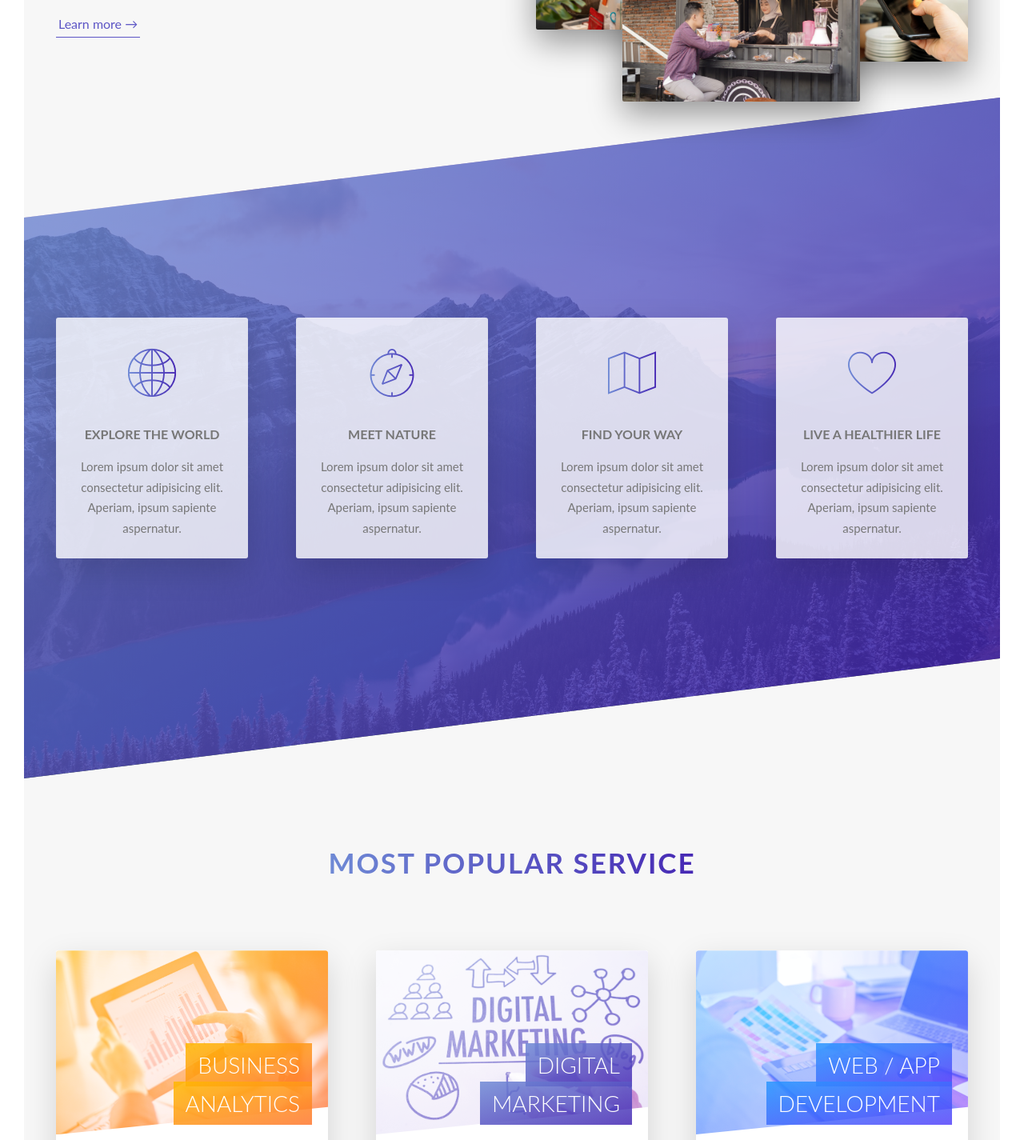
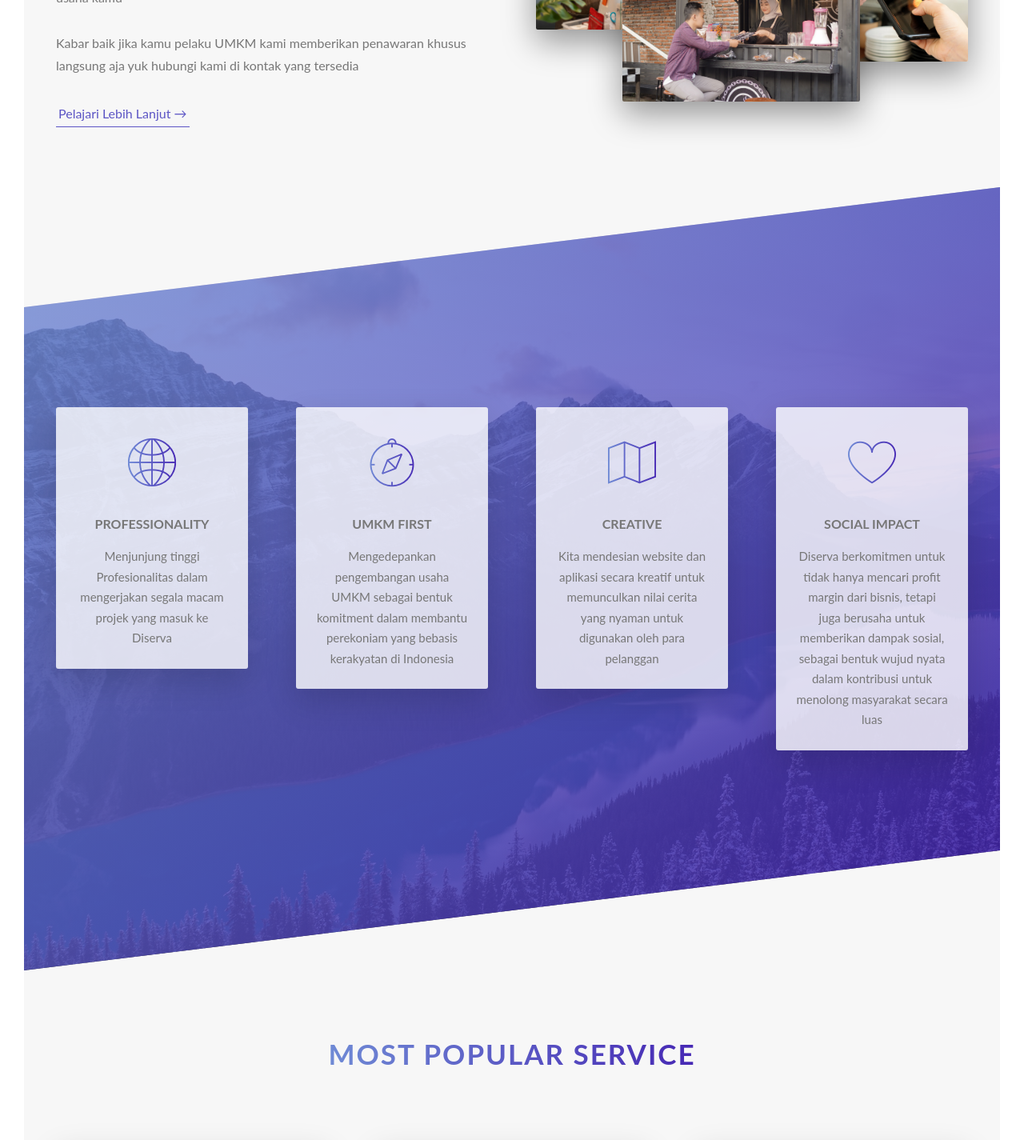
Before and after one commit to kurniawan26/diserva-web-app, a React (Create React App) app: page / in a window 1280 px wide. Shown: the part 1160-2585 px from the top of the page at 80% size. Built offline with nearby package versions, Linux system fonts and the light colour scheme.

Commit message:
Revision Copywriting

```diff
--- a/src/components/About.js
+++ b/src/components/About.js
@@ -22,17 +22,15 @@ export default function About() {
               Apa itu Diserva?
             </h3>
             <p className="paragraph">
-              Diserva adalah sebuah perusahaan digital yang bergerak dalam
-              bidang membantu UMKM berkembang dan dapat bersaing dengan pasar
-              yang kian menuju zaman serta online
+            Diserva (Digital Servica Agency) partner terbaik untuk bisnis anda, kami menawarkan 4 jasa digital (Web Development, Mobile App Development, Digital Marketing dan Marketing Consulting) untuk membantu digitalisasi usaha kamu
             </p>
 
             <p className="paragraph">
-
+            Kabar baik jika kamu pelaku UMKM kami memberikan penawaran khusus langsung aja yuk hubungi kami di kontak yang tersedia
             </p>
 
             <a href="#tours" className="btn-text">
-              Learn more &rarr;
+              Pelajari Lebih Lanjut &rarr;
             </a>
           </div>
           <div className="col-1-of-2">
--- a/src/components/Features.js
+++ b/src/components/Features.js
@@ -8,11 +8,11 @@ export default function Features() {
           <div className="feature-box">
             <i className="feature-box__icon icon-basic-world"></i>
             <h3 className="heading-tertiary u-margin-bottom-small">
-              Explore the world
+              Professionality
             </h3>
             <p className="feature-box__text">
-              Lorem ipsum dolor sit amet consectetur adipisicing elit. Aperiam,
-              ipsum sapiente aspernatur.
+              Menjunjung tinggi Profesionalitas dalam mengerjakan segala macam
+              projek yang masuk ke Diserva
             </p>
           </div>
         </div>
@@ -20,10 +20,12 @@ export default function Features() {
         <div className="col-1-of-4">
           <div className="feature-box">
             <i className="feature-box__icon icon-basic-compass"></i>
-            <h3 className="heading-tertiary u-margin-bottom-small">Meet nature</h3>
+            <h3 className="heading-tertiary u-margin-bottom-small">
+              UMKM First
+            </h3>
             <p className="feature-box__text">
-              Lorem ipsum dolor sit amet consectetur adipisicing elit. Aperiam,
-              ipsum sapiente aspernatur.
+              Mengedepankan pengembangan usaha UMKM sebagai bentuk komitment
+              dalam membantu perekoniam yang bebasis kerakyatan di Indonesia
             </p>
           </div>
         </div>
@@ -31,12 +33,11 @@ export default function Features() {
         <div className="col-1-of-4">
           <div className="feature-box">
             <i className="feature-box__icon icon-basic-map"></i>
-            <h3 className="heading-tertiary u-margin-bottom-small">
-              Find your way
-            </h3>
+            <h3 className="heading-tertiary u-margin-bottom-small">Creative</h3>
             <p className="feature-box__text">
-              Lorem ipsum dolor sit amet consectetur adipisicing elit. Aperiam,
-              ipsum sapiente aspernatur.
+              Kita mendesian website dan aplikasi secara kreatif untuk
+              memunculkan nilai cerita yang nyaman untuk digunakan oleh para
+              pelanggan
             </p>
           </div>
         </div>
@@ -45,11 +46,13 @@ export default function Features() {
           <div className="feature-box">
             <i className="feature-box__icon icon-basic-heart"></i>
             <h3 className="heading-tertiary u-margin-bottom-small">
-              Live a healthier life
+              Social Impact
             </h3>
             <p className="feature-box__text">
-              Lorem ipsum dolor sit amet consectetur adipisicing elit. Aperiam,
-              ipsum sapiente aspernatur.
+              Diserva berkomitmen untuk tidak hanya mencari profit margin dari
+              bisnis, tetapi juga berusaha untuk memberikan dampak sosial,
+              sebagai bentuk wujud nyata dalam kontribusi untuk menolong
+              masyarakat secara luas
             </p>
           </div>
         </div>
--- a/src/components/Header.js
+++ b/src/components/Header.js
@@ -12,7 +12,7 @@ export default function Header() {
       <div className="header__text-box">
         <h1 className="heading-primary">
           <span className="heading-primary--main">Diserva</span>
-          <span className="heading-primary--sub">Mari kembangkan bisnis kamu bersama kami</span>
+          <span className="heading-primary--sub">Partner tepat untuk menjangkau Target Market anda </span>
         </h1>
 
         <a href="#section-tours" className="btn btn--white btn--animated">
--- a/src/components/MainContent.js
+++ b/src/components/MainContent.js
@@ -3,14 +3,14 @@ import About from "./About";
 import Book from "./Book";
 import Features from "./Features";
 import Stories from "./Stories";
-import Tours from "./Tours";
+import Services from "./Services";
 
 export default function MainContent() {
   return (
     <main>
       <About />
       <Features />
-      <Tours />
+      <Services />
       <Stories />
       <Book />
     </main>
--- a/src/components/Tours.js
+++ b/src/components/Services.js
@@ -14,16 +14,15 @@ export default function Tours() {
               <div className="card__picture card__picture--1">&nbsp;</div>
               <h4 className="card__heading">
                 <span className="card__heading-span card__heading-span--1">
-                  Business Analytics
+                  Marketing consulting
                 </span>
               </h4>
               <div className="card__details">
                 <ul>
-                  <li>3 day tours</li>
-                  <li>Up to 30 people</li>
-                  <li>2 tour guides</li>
-                  <li>Sleep in cozy hotels</li>
-                  <li>Difficulty: easy</li>
+                  <li>Support marketing</li>
+                  <li>Planning business</li>
+                  <li>Monitoring business</li>
+                  <li>Evaluating business</li>
                 </ul>
               </div>
             </div>
@@ -52,11 +51,10 @@ export default function Tours() {
               </h4>
               <div className="card__details">
                 <ul>
-                  <li>7 day tours</li>
-                  <li>Up to 40 people</li>
-                  <li>6 tour guides</li>
-                  <li>Sleep in provided tents</li>
-                  <li>Difficulty: medium</li>
+                  <li>Social media handling </li>
+                  <li>Manage content by expert</li>
+                  <li>Strategist marketing plan </li>
+                  <li>Specialist in big social media</li>
                 </ul>
               </div>
             </div>
@@ -80,16 +78,15 @@ export default function Tours() {
               <div className="card__picture card__picture--3">&nbsp;</div>
               <h4 className="card__heading">
                 <span className="card__heading-span card__heading-span--3">
-                  Web / App Development
+                  Web / Mobile Development
                 </span>
               </h4>
               <div className="card__details">
                 <ul>
-                  <li>5 day tours</li>
-                  <li>Up to 15 people</li>
-                  <li>3 tour guides</li>
-                  <li>Sleep in provided tents</li>
-                  <li>Difficulty: hard</li>
+                  <li>Free 6 Bulan Perawatan</li>
+                  <li>UI/UX Friendly</li>
+                  <li>SEO Support</li>
+                  <li>Content Support</li>
                 </ul>
               </div>
             </div>
@@ -110,7 +107,7 @@ export default function Tours() {
 
       <div className="u-center-text u-margin-top-huge">
         <a href="#blank" className="btn btn--green">
-          Discover all Service
+          Discover all Services
         </a>
       </div>
     </section>
--- a/src/components/Stories.js
+++ b/src/components/Stories.js
@@ -3,8 +3,8 @@ import React from "react";
 import videoMp4 from "../img/video1.mp4";
 import videoWebm from "../img/video.webm";
 
-import imgStory1 from "../img/nat-8.jpg"
-import imgStory2 from "../img/nat-9.jpg"
+import imgStory1 from "../img/nat-8.jpg";
+import imgStory2 from "../img/nat-9.jpg";
 
 export default function Stories() {
   return (
@@ -29,18 +29,17 @@ export default function Stories() {
               alt="Person on a tour"
               className="story__img"
             />
-            <figcaption className="story__caption">Mary Smith</figcaption>
+            <figcaption className="story__caption">Azhar Luthfi</figcaption>
           </figure>
           <div className="story__text">
             <h3 className="heading-tertiary u-margin-bottom-small">
               I had the best week ever with my family
             </h3>
             <p>
-              Lorem ipsum dolor sit amet consectetur adipisicing elit. Aperiam,
-              ipsum sapiente aspernatur libero repellat quis consequatur ducimus
-              quam nisi exercitationem omnis earum qui. Aperiam, ipsum sapiente
-              aspernatur libero repellat quis consequatur ducimus quam nisi
-              exercitationem omnis earum qui.
+              Saya sangat puas dengan pelayanan pembuatan website dari Diserva
+              ini, website yang dibuat sangat user friendly dan mudah untuk di
+              operasikan, dan membuat pertumbuhan yang cukup pesat pada
+              komunitas Reylie kami
             </p>
           </div>
         </div>
```
